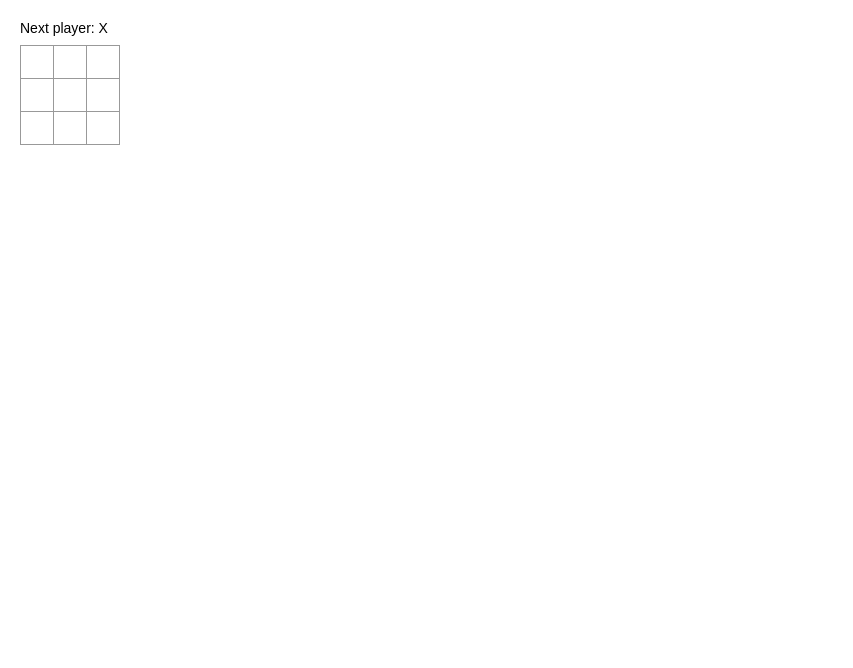
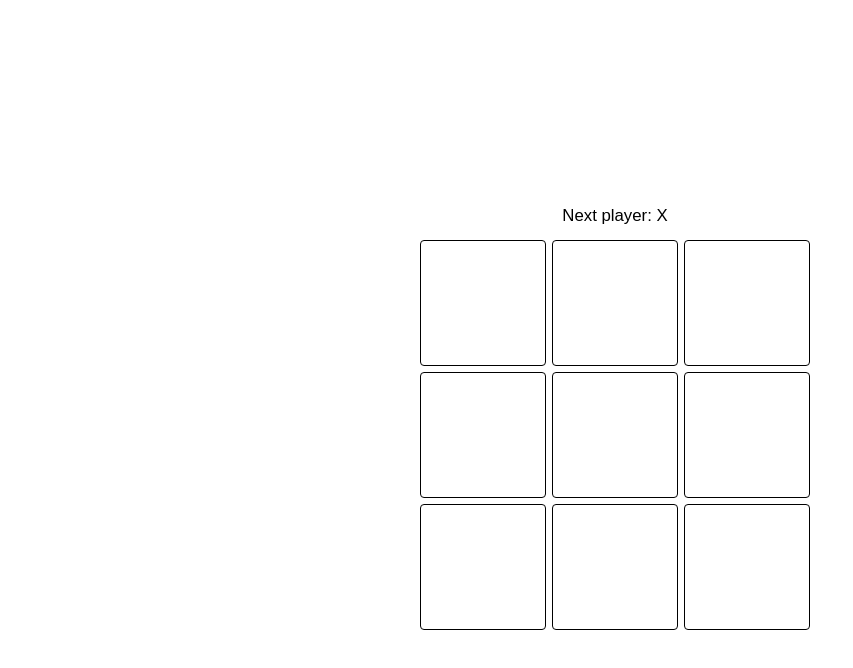
Before and after one commit to phjorgensen/tic-tac-toe-react, a React (Create React App) app: page / in a window 1280 px wide. Shown: the top 668 px of the page, without its empty margins (0-853 px from the left). Built offline with nearby package versions, Linux system fonts and the light colour scheme.

Commit message:
Split CSS into own files

```diff
--- /dev/null
+++ b/src/components/board/Board.css
@@ -0,0 +1,17 @@
+.board {
+    border: 1px solid black;
+    background-color: #0b333b;
+    border-radius: 4px;
+    padding: 0.2rem;
+}
+
+.board-row:after {
+    clear: both;
+    content: "";
+    display: table;
+}
+
+.status {
+    margin-bottom: 10px;
+    font-size: 1.2em;
+}
--- a/src/components/board/Board.tsx
+++ b/src/components/board/Board.tsx
@@ -1,6 +1,7 @@
 import React from 'react';
 import { SquareValue } from '../../models/SquareValue';
 import { Square } from '../square/Square';
+import './Board.css';
 
 interface State {
     squares: SquareValue[];
--- /dev/null
+++ b/src/components/game/Game.css
@@ -0,0 +1,12 @@
+.game {
+    display: flex;
+    flex-direction: row;
+    text-align: center;
+    justify-content: center;
+    align-items: center;
+    height: 100vh;
+}
+
+.game-info {
+    margin-left: 20px;
+}
--- a/src/components/game/Game.tsx
+++ b/src/components/game/Game.tsx
@@ -1,5 +1,6 @@
 import React from 'react';
 import { Board } from '../board/Board';
+import './Game.css';
 
 export class Game extends React.Component {
     render() {
--- /dev/null
+++ b/src/components/square/Square.css
@@ -0,0 +1,22 @@
+.square {
+    background: #fff;
+    border: 1px solid #000;
+    float: left;
+
+    padding: 0;
+    border-radius: 4px;
+    margin: 0.2rem;
+
+    font-size: 3em;
+    font-weight: bold;
+    line-height: 3em;
+    text-align: center;
+    color: #008080;
+
+    height: 3em;
+    width: 3em;
+}
+
+.square:focus {
+    outline: none;
+}
--- a/src/components/square/Square.tsx
+++ b/src/components/square/Square.tsx
@@ -1,4 +1,5 @@
 import { SquareValue } from "../../models/SquareValue";
+import './Square.css';
 
 interface Properties {
     onClick: () => void;
--- a/src/styles/index.css
+++ b/src/styles/index.css
@@ -8,44 +8,6 @@ ul {
     padding-left: 30px;
 }
 
-.board-row:after {
-    clear: both;
-    content: "";
-    display: table;
-}
-
-.status {
-    margin-bottom: 10px;
-}
-
-.square {
-    background: #fff;
-    border: 1px solid #999;
-    float: left;
-    font-size: 24px;
-    font-weight: bold;
-    line-height: 34px;
-    height: 34px;
-    margin-right: -1px;
-    margin-top: -1px;
-    padding: 0;
-    text-align: center;
-    width: 34px;
-}
-
-.square:focus {
-    outline: none;
-}
-
 .kbd-navigation .square:focus {
     background: #ddd;
 }
-
-.game {
-    display: flex;
-    flex-direction: row;
-}
-
-.game-info {
-    margin-left: 20px;
-}
```
